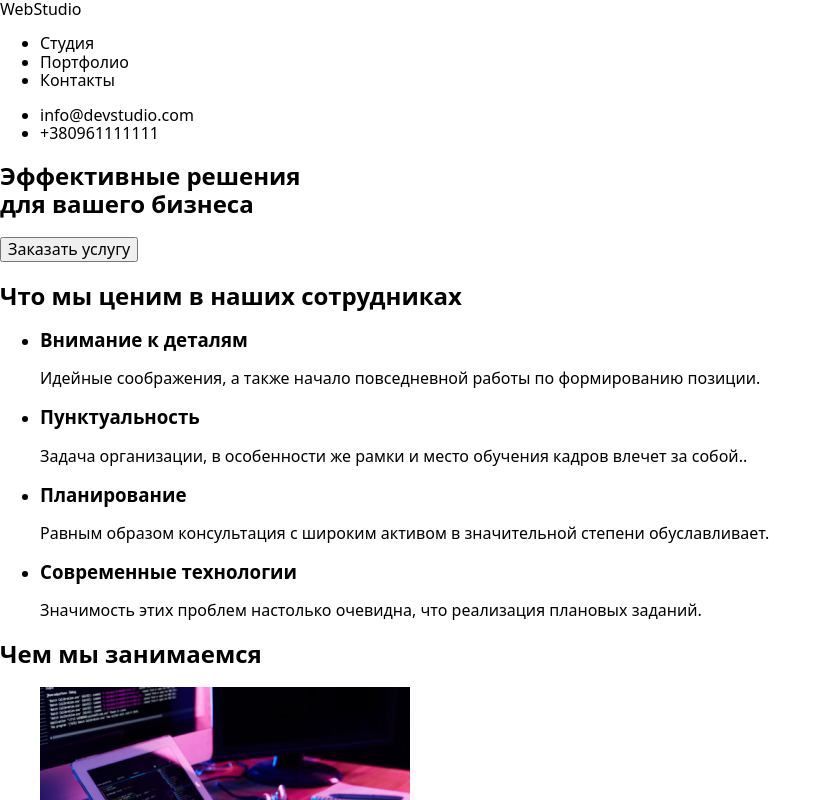
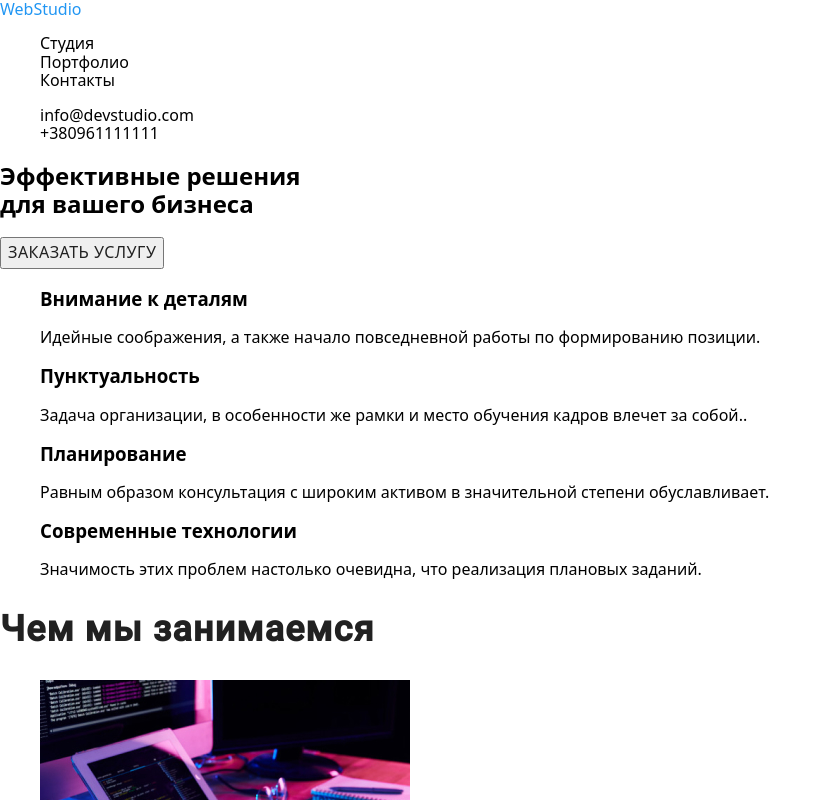
Before and after one commit to VLADIMIR1986KOSYAKOV/goit-markup-hw-02, a plain HTML site: page index.html in a window 1280 px wide. Shown: the top 800 px of the page, without its empty margins (0-832 px from the left). Drawn offline with nearby package versions, Linux system fonts and the light colour scheme; files whose address does not match are found by name.

Commit message:
делает классы

```diff
--- a/css/style.css
+++ b/css/style.css
@@ -2,7 +2,7 @@
     font-family: 'Roboto';
     font-style: normal;
     font-weight: 500;
-    src: url('../fonts/roboto-v20-latin_cyrillic-ext_cyrillic-500.eot'); /* IE9 Compat Modes */
+    src: url('../fonts/roboto-v20-latin_cyrillic-ext_cyrillic/roboto-v20-latin_cyrillic-ext_cyrillic-500.eot'); /* IE9 Compat Modes */
     src: local(''),
          url('../fonts/roboto-v20-latin_cyrillic-ext_cyrillic-500.eot?#iefix') format('embedded-opentype'), /* IE6-IE8 */
          url('../fonts/roboto-v20-latin_cyrillic-ext_cyrillic-500.woff2') format('woff2'), /* Super Modern Browsers */
@@ -15,7 +15,7 @@
     font-family: 'Raleway';
     font-style: normal;
     font-weight: 700;
-    src: url('../fonts/raleway-v19-latin_cyrillic-ext_cyrillic-700.eot'); /* IE9 Compat Modes */
+    src: url('../fonts/raleway-v19-latin_cyrillic-ext_cyrillic/raleway-v19-latin_cyrillic-ext_cyrillic-700.eot'); /* IE9 Compat Modes */
     src: local(''),
          url('../fonts/raleway-v19-latin_cyrillic-ext_cyrillic-700.eot?#iefix') format('embedded-opentype'), /* IE6-IE8 */
          url('../fonts/raleway-v19-latin_cyrillic-ext_cyrillic-700.woff2') format('woff2'), /* Super Modern Browsers */
@@ -25,25 +25,83 @@
   }
   :root {
     --main-text-color: #212121;;
-    --dark-bg-text-color: #9da4bd;
-    --accent-color: #ff6c00;
-    --title-color: #303030;
-    --dark-bg-color: #191c26;
-    --second-bg-color: #f7f7f7;
+    --accent-color: #2196F3;
+    --title-color: #212121;
+    --dark-bg-color: #2F303A;
+    --second-bg-color: #E5E5E5;
     --title-font: "Raleway", sans-serif;
   }
 }
-body{
+body {
+    background-color: #FFFFFF;
     font-family: Roboto;
     font-style: normal;
     font-weight: 500;
     font-size: 14px;
     line-height: 16px;
     letter-spacing: 1.14;
-color: #212121;;
+    color: #212121;
+}
+
+.visually-hidden {
+    position: absolute !important;
+    clip: rect(1px 1px 1px 1px);
+    clip: rect(1px, 1px, 1px, 1px);
+    padding: 0 !important;
+    border: 0 !important;
+    height: 1px !important;
+    width: 1px !important;
+    overflow: hidden;
   }
 
 .link {
     text-decoration: none;
     color: inherit;
 }
+
+.link:hover,
+.link:focus {
+  color: var(--accent-color);
+}
+
+.list {
+    list-style: none;
+  }
+
+  .button {
+    font-weight: 500;
+    font-size: 16px;
+    line-height: 1.62;
+    text-align: center;
+    letter-spacing: 0.03em;
+    text-transform: uppercase;
+    color: var(--title-color);
+}
+
+.title {
+    font-family: Roboto;
+    font-style: normal;
+    font-weight: 900;
+    font-size: 44px;
+    line-height: 1.36;
+    text-align: center;
+    letter-spacing: 0.06em;
+    text-transform: uppercase;
+    color: #FFFFFF;
+}
+.page-title {
+    font-family: Roboto;
+    font-style: normal;
+    font-weight: bold;
+    font-size: 36px;
+    line-height: 1.16;
+    letter-spacing: 0.03em;
+    color: #212121;
+}
+
+.socials-list {
+    font-weight: 600;
+    font-size: 11px;
+    line-height: 1.36;
+    color: var(--title-color);
+  }
--- a/index.html
+++ b/index.html
@@ -16,25 +16,25 @@
     <header>
         <nav>
             <a class="link" href="/" target="_blank" rel="noopener noreferrer">WebStudio</a>
-            <ul>
+            <ul class="list">
                 <li><a class="link" href="">Студия</a></li>
                 <li><a class="link" href="">Портфолио</a></li>
                 <li><a class="link" href="">Контакты</a></li>
             </ul>
         </nav>
-        <ul>
+        <ul class="list">
             <li><a class="link" href="mailto:info@devstudio.com">info@devstudio.com</a></li>
             <li><a class="link" href="tel:+380961111111">+380961111111</a></li>
         </ul>
     </header>
     <main>
         <section>
-            <h1>Эффективные решения<br> для вашего бизнеса</h1>
-            <button type="button">Заказать услугу</button>
+            <h1 class=".title">Эффективные решения<br> для вашего бизнеса</h1>
+            <button class="button" type="button">Заказать услугу</button>
         </section>
         <section>
-            <h2>Что мы ценим в наших сотрудниках</h2>
-            <ul>
+            <h2 class="visually-hidden">Что мы ценим в наших сотрудниках</h2>
+            <ul class="list">
                 <li>
                     <h3>Внимание к деталям</h3>
                     <p>Идейные соображения, а также начало повседневной работы по формированию позиции.</p>
@@ -54,16 +54,16 @@
             </ul>
         </section>
         <section>
-            <h2>Чем мы занимаемся</h2>
-            <ul>
+            <h2 class="page-title">Чем мы занимаемся</h2>
+            <ul class="list">
                 <li><img src="images/img.jpg" alt="десктопные приложения" width="370"></li>
                 <li><img src="images/img(1).jpg" alt="мобильные приложения" width="370"></li>
                 <li><img src="images/img(2).jpg" alt="колормания" width="370"></li>
             </ul>
         </section>
         <section>
-            <h2>Наша команда</h2>
-            <ul>
+            <h2 class="page-title">Наша команда</h2>
+            <ul class="list">
                 <li>
                 <img src="images/img(3).jpg" alt="Игорь Демьяненко" width="270">
                 <h3>Игорь Демьяненко></h3>
```
Also changed, not shown: portfolio.html (+16 -16 lines). Lines whose indentation alone changed are shown as unchanged.
